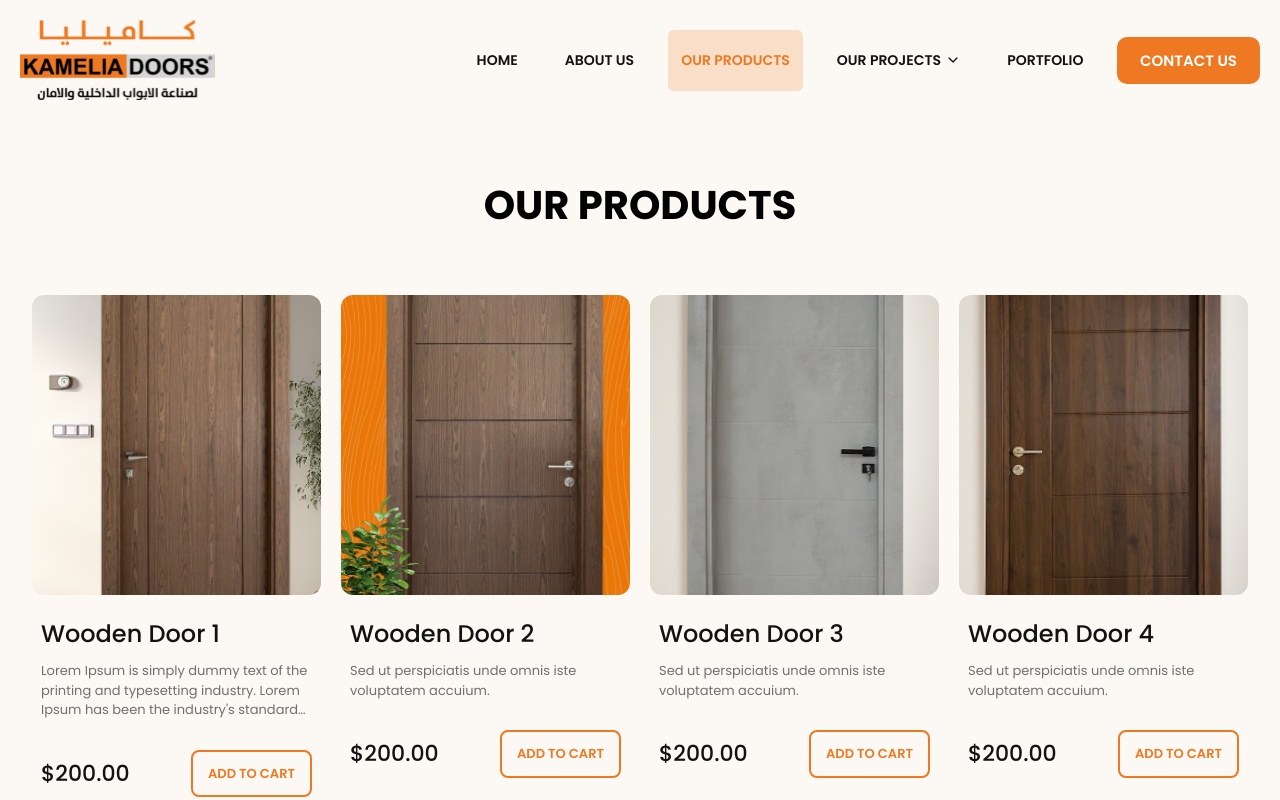
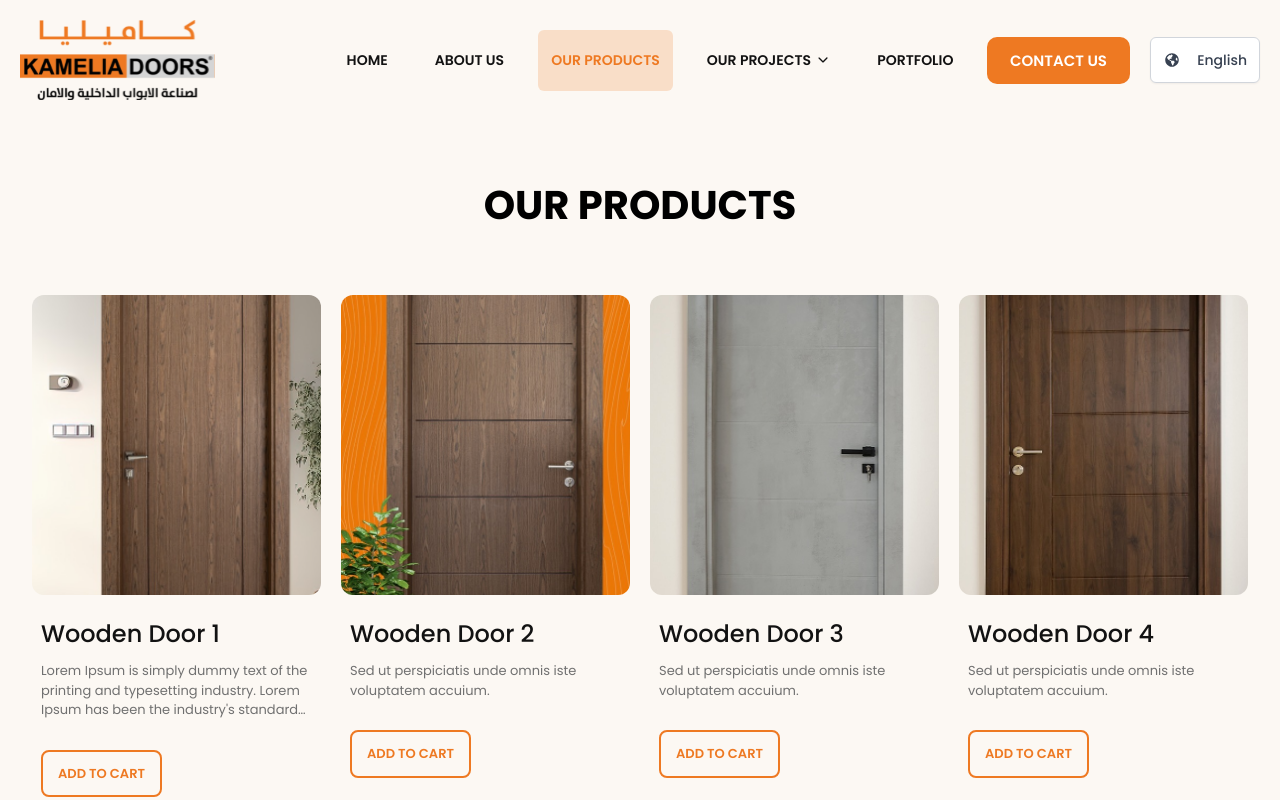
Before and after one commit to ShaYri12/kamelia-doors, a Next.js app: page /products in a window 1280 px wide. Shown: the top 800 px of the page. Built offline with nearby package versions, Linux system fonts and the light colour scheme.

Commit message:
'languages'

```diff
--- a/app/components/FeaturedDoors.js
+++ b/app/components/FeaturedDoors.js
@@ -40,9 +40,9 @@ const FeaturedDoors = () => {
                     {product.description}
                   </p>
                   <div className="flex justify-between flex-wrap items-center mt-[20px] md:mt-[30px] gap-1">
-                    <div className="font-[500] text-[14px] md:text-[22px] text-blackish">
+                    {/* <div className="font-[500] text-[14px] md:text-[22px] text-blackish">
                       ${product.price.toFixed(2)}
-                    </div>
+                    </div> */}
                     <button className="px-[10px] md:px-[15px] py-[8px] md:py-[12px] border-2 border-primaryColor text-primaryColor hover:text-white font-[600] text-[9px] md:text-[13px] leading-[13.5px] md:leading-[19.5px] uppercase rounded-[8px] hover:bg-orange-600 transition duration-300">
                       Add to Cart
                     </button>
--- a/app/components/Header.js
+++ b/app/components/Header.js
@@ -4,6 +4,7 @@ import Link from "next/link";
 import { useState, useEffect, useRef } from "react";
 import { usePathname } from "next/navigation";
 import { IoIosArrowDown } from "react-icons/io";
+import LanguageSwitcher from "./LanguageSwitcher";
 
 const Header = () => {
   const [isMenuOpen, setIsMenuOpen] = useState(false);
@@ -182,6 +183,7 @@ const Header = () => {
               </button>
             </a>
           </div>
+          <LanguageSwitcher/>
         </div>
 
         {/* Mobile Menu */}
--- a/app/components/Hero.js
+++ b/app/components/Hero.js
@@ -29,7 +29,7 @@ const Hero = () => {
   return (
     <div
       id="hero"
-      className="relative h-[357px] sm:h-[110vh] overflow-hidden z-[10]"
+      className="relative h-[357px] sm:h-[100vh] overflow-hidden z-[10]"
     >
       {/* Background Image Slider */}
       <div
--- /dev/null
+++ b/app/components/LanguageSwitcher.js
@@ -0,0 +1,66 @@
+'use client';
+import { useState } from 'react';
+import { useTranslation } from 'react-i18next';
+import i18n from '../../public/locales/i18n';
+import { FaGlobeAmericas, FaGlobeAsia } from 'react-icons/fa'; // Import icons
+
+const LanguageSwitcher = () => {
+    const { t } = useTranslation();
+    const [isOpen, setIsOpen] = useState(false);
+    const currentLanguage = i18n.language;
+
+    const changeLanguage = (lng) => {
+        i18n.changeLanguage(lng);
+        setIsOpen(false); // Close dropdown after selection
+    };
+
+    return (
+        <div className="relative inline-block text-left min-w-[110px]">
+            <div className='min-h-full'>
+                <button
+                    onClick={() => setIsOpen(!isOpen)}
+                    className="w-full rounded-md border py-3 border-gray-300 shadow-sm px-3 bg-white text-sm font-medium text-gray-700 hover:bg-gray-50 flex items-center justify-between"
+                    aria-expanded={isOpen}
+                    aria-haspopup="true"
+                >
+                    {currentLanguage === 'en' ? (
+                        <>
+                            <FaGlobeAmericas className="mr-2 min-w-[18px]" /> English
+                        </>
+                    ) : (
+                        <>
+                            <FaGlobeAsia className="mr-2" /> العربية
+                        </>
+                    )}
+                </button>
+            </div>
+
+            {isOpen && (
+                <div className="absolute text-center right-0 z-10 mt-2 w-full shadow-lg bg-white ring-1 ring-black ring-opacity-5">
+                    <div className="" role="menu" aria-orientation="vertical" aria-labelledby="options-menu">
+                        <button
+                            onClick={() => changeLanguage('en')}
+                            className={`w-full py-2 text-sm flex items-center justify-between gap-2 px-2.5 ${currentLanguage === 'en' ? 'bg-primaryColor text-white' : 'text-gray-700 hover:bg-gray-100'
+                                }`}
+                            role="menuitem"
+                        >
+                            <FaGlobeAmericas className="mr-2" />
+                            English
+                        </button>
+                        <button
+                            onClick={() => changeLanguage('ar')}
+                            className={`w-full py-2 text-sm flex items-center justify-between gap-2 px-2.5 ${currentLanguage === 'ar' ? 'bg-primaryColor text-white' : 'text-gray-700 hover:bg-gray-100'
+                                }`}
+                            role="menuitem"
+                        >
+                            <FaGlobeAsia className="mr-2" />
+                            العربية
+                        </button>
+                    </div>
+                </div>
+            )}
+        </div>
+    );
+};
+
+export default LanguageSwitcher;
--- a/app/layout.js
+++ b/app/layout.js
@@ -1,6 +1,8 @@
+
 import Footer from "./components/Footer";
 import Header from "./components/Header";
 import "./globals.css";
+import i18n from '../public/locales/i18n';
 
 export const metadata = {
   title: "Kamelia Doors",
--- a/app/page.js
+++ b/app/page.js
@@ -1,3 +1,4 @@
+'use client'
 import AppointmentAboutUs from "./components/AppointmentAboutUs";
 import CustomizedDoors from "./components/CustomizedDoors";
 import DifferentWood from "./components/DifferentWood";
@@ -7,12 +8,17 @@ import Hero from "./components/Hero";
 import OurProjectGallery from "./components/OurProjectGallery";
 import Qualityies from "./components/Qualityies";
 import WhoWeAre from "./components/WhoWeAre";
+import { useTranslation } from 'react-i18next';
 
 export default function Home() {
+  const { t } = useTranslation();
   return (
     <div>
       <Hero />
       <Qualityies />
+      <section>
+        <h1>{t('welcome_message')}</h1>
+      </section>
       <WhoWeAre />
       <OurProjectGallery />
       <CustomizedDoors />
--- a/app/products/[id]/Related.js
+++ b/app/products/[id]/Related.js
@@ -10,37 +10,31 @@ const Related = () => {
     {
       id: 1,
       name: "SECURITY DOOR",
-      price: "1500 JD",
       image: "/assets/door1.png",
     },
     {
       id: 2,
       name: "FORMICA DOOR",
-      price: "1200 JD",
       image: "/assets/door2.png",
     },
     {
       id: 3,
       name: "WOODEN DOOR",
-      price: "1487 JD",
       image: "/assets/door3.png",
     },
     {
       id: 4,
       name: "SECURITY DOOR",
-      price: "1500 JD",
       image: "/assets/door4.png",
     },
     {
       id: 5,
       name: "FORMICA DOOR",
-      price: "1200 JD",
       image: "/assets/door5.png",
     },
     {
       id: 6,
       name: "WOODEN DOOR",
-      price: "1487 JD",
       image: "/assets/door3.png",
     },
   ];
@@ -89,9 +83,9 @@ const Related = () => {
                 <h3 className="text-[24px] font-[500] leading-[26.4px] text-black">
                   {product.name}
                 </h3>
-                <p className="text-black text-[14px] font-[500] leading-[15.4px] mt-[17px]">
+                {/* <p className="text-black text-[14px] font-[500] leading-[15.4px] mt-[17px]">
                   {product.price}
-                </p>
+                </p> */}
               </div>
             </div>
           ))}
--- a/app/products/page.js
+++ b/app/products/page.js
@@ -31,9 +31,9 @@ const Products = () => {
                     {product.description}
                   </p>
                   <div className="flex justify-between flex-wrap items-center mt-[20px] md:mt-[30px] gap-1">
-                    <div className="font-[500] text-[14px] md:text-[22px] text-blackish">
+                    {/* <div className="font-[500] text-[14px] md:text-[22px] text-blackish">
                       ${product.price.toFixed(2)}
-                    </div>
+                    </div> */}
                     <button className="px-[10px] md:px-[15px] py-[8px] md:py-[12px] border-2 border-primaryColor text-primaryColor font-[600] text-[9px] md:text-[13px] leading-[13.5px] md:leading-[19.5px] uppercase rounded-[8px] hover:bg-orange-600 transition duration-300">
                       Add to Cart
                     </button>
--- /dev/null
+++ b/public/locales/ar/common.json
@@ -0,0 +1,3 @@
+{
+  "welcome_message": "مرحبا بكم"
+}
--- /dev/null
+++ b/public/locales/en/common.json
@@ -0,0 +1,3 @@
+{
+  "welcome_message": "Welcome"
+}
--- /dev/null
+++ b/public/locales/i18n.js
@@ -0,0 +1,24 @@
+// locales/i18n.js
+'use client';
+import i18n from 'i18next';
+import { initReactI18next } from 'react-i18next';
+
+// Import language files
+import commonAr from './ar/common.json';
+import commonEn from './en/common.json';
+
+i18n
+  .use(initReactI18next)
+  .init({
+    resources: {
+      ar: { translation: commonAr },
+      en: { translation: commonEn },
+    },
+    lng: 'en', // Default language
+    fallbackLng: 'en',
+    interpolation: {
+      escapeValue: false,
+    },
+  });
+
+export default i18n;
```
Also changed, not shown: app/components/AppointmentAboutUs.js (+31 -5 lines).
